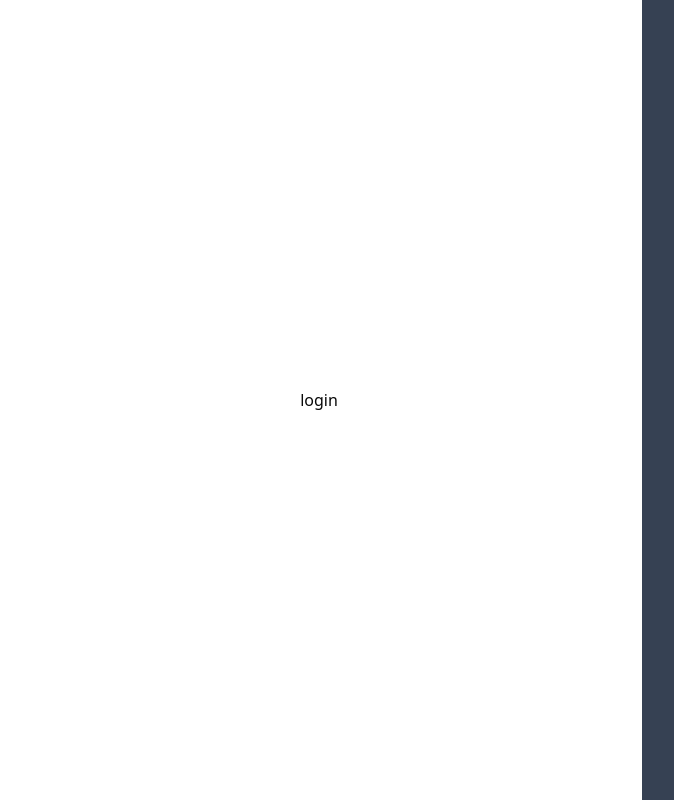
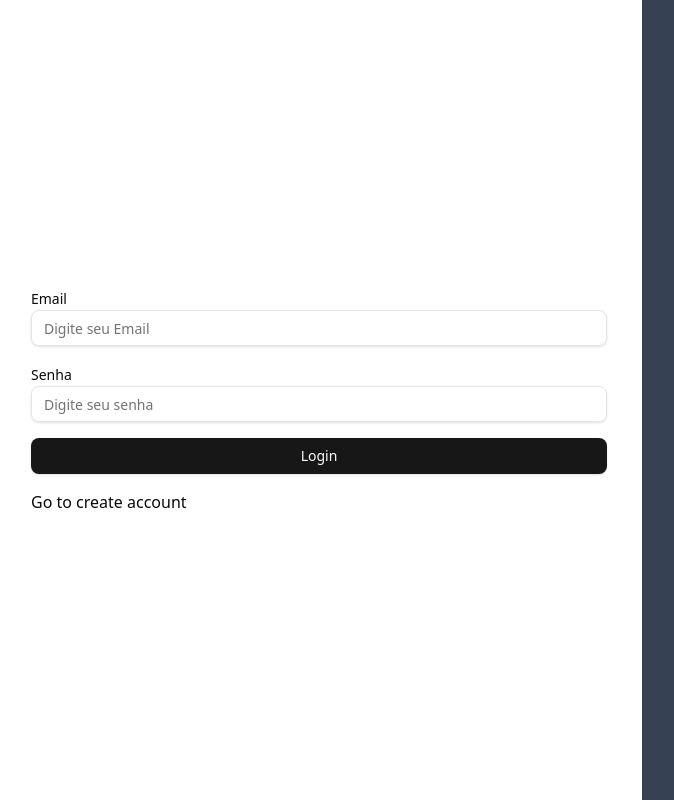
Before and after one commit to gabrielnatan/gocase, a React (Vite) app: page /auth/login in a window 1280 px wide. Shown: the whole page, without its empty margins (0-674 px from the left). Built offline with nearby package versions, Linux system fonts and the light colour scheme.

Commit message:
feat(pages): add Login page

```diff
--- a/src/pages/Login/index.tsx
+++ b/src/pages/Login/index.tsx
@@ -1,3 +1,85 @@
+import { Button } from "@/components/ui/button";
+import {
+  Form,
+  FormControl,
+  FormField,
+  FormItem,
+  FormLabel,
+  FormMessage,
+} from "@/components/ui/form";
+import { Input } from "@/components/ui/input";
+import { z } from "zod";
+import { zodResolver } from "@hookform/resolvers/zod";
+import { useForm } from "react-hook-form";
+import { Link } from "react-router-dom";
+
+const formSchema = z.object({
+  email: z.string().email(),
+  password: z.string(),
+});
+
 export const Login = () => {
-  return <div>login</div>;
+  const form = useForm<z.infer<typeof formSchema>>({
+    resolver: zodResolver(formSchema),
+    defaultValues: {
+      email: "",
+      password: "",
+    },
+  });
+
+  function onSubmit(values: z.infer<typeof formSchema>) {
+    console.log(values);
+  }
+
+  return (
+    <Form {...form}>
+      <form
+        onSubmit={form.handleSubmit(onSubmit)}
+        className="w-full max-w-xl space-y-4"
+      >
+        <FormField
+          control={form.control}
+          name="email"
+          render={({ field }) => (
+            <FormItem>
+              <FormLabel>Email</FormLabel>
+              <FormControl>
+                <Input
+                  type="email"
+                  className="w-full"
+                  placeholder="Digite seu Email"
+                  {...field}
+                />
+              </FormControl>
+              <FormMessage />
+            </FormItem>
+          )}
+        />
+
+        <FormField
+          control={form.control}
+          name="password"
+          render={({ field }) => (
+            <FormItem>
+              <FormLabel>Senha</FormLabel>
+              <FormControl>
+                <Input
+                  type="password"
+                  className="w-full"
+                  placeholder="Digite seu senha"
+                  {...field}
+                />
+              </FormControl>
+              <FormMessage />
+            </FormItem>
+          )}
+        />
+
+        <Button className="w-full" type="submit">
+          Login
+        </Button>
+        <Link to="/auth/create-account">Go to create account</Link>
+      </form>
+    </Form>
+  );
 };
```
